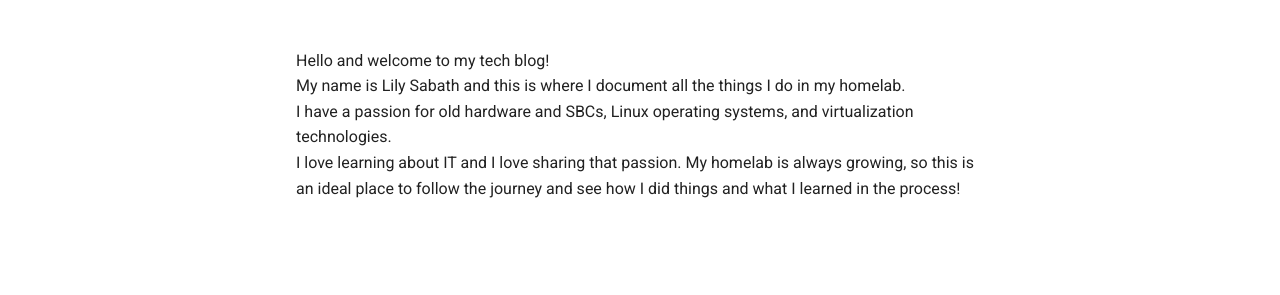
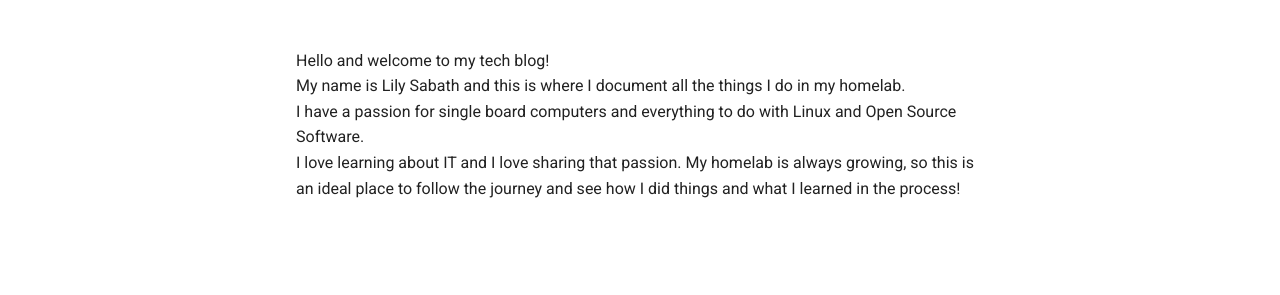
Before and after one commit to witchessabath/mkdocs, an MkDocs documentation site: the page built from docs/index.md, in a window 1280 px wide. Shown: the part 180-475 px from the top of the page. Built offline with MkDocs 1.6.1 and Material for MkDocs 9.7.7, drawn with Linux system fonts in a browser that asks for light colours.

Commit message:
changed description

```diff
--- a/docs/index.md
+++ b/docs/index.md
@@ -1,8 +1,8 @@
 # About
 <p>
   Hello and welcome to my tech blog!<br />
-   My name is Lily Sabath and this is where I document all the things I do in my homelab.<br />
-  I have a passion for old hardware and SBCs, Linux operating systems, and virtualization technologies.<br />
+  My name is Lily Sabath and this is where I document all the things I do in my homelab.<br />
+  I have a passion for single board computers and everything to do with Linux and Open Source Software.<br />
   I love learning about IT and I love sharing that passion.
 
   My homelab is always growing, so this is an ideal place to follow the journey and see how I did things and what I learned in the process!
```
Also changed, not shown: docs/miscellaneous.md (+0 -2 lines), docs/img/arduino.png (deleted).
